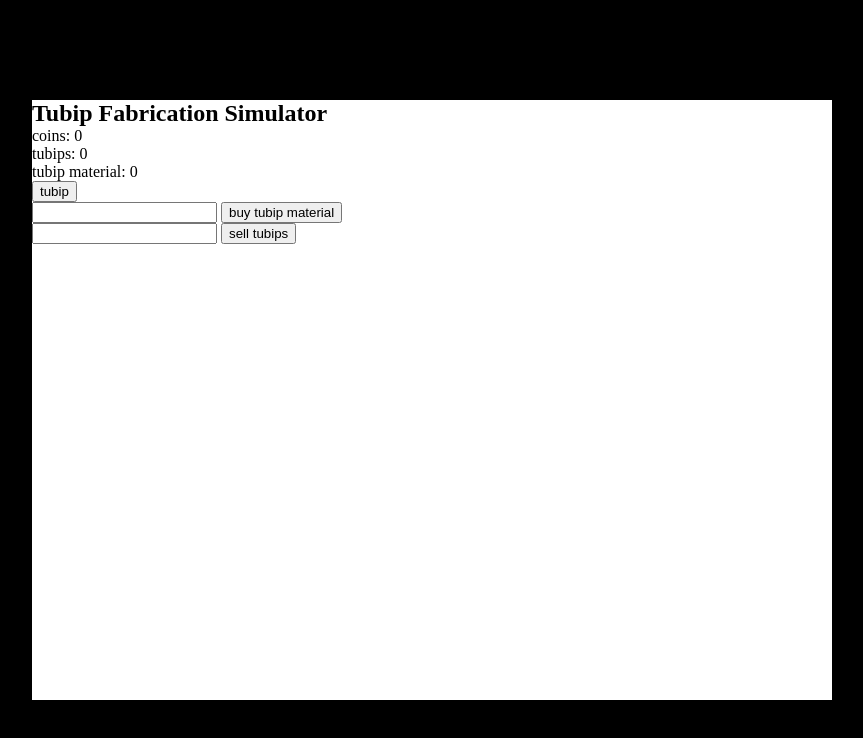
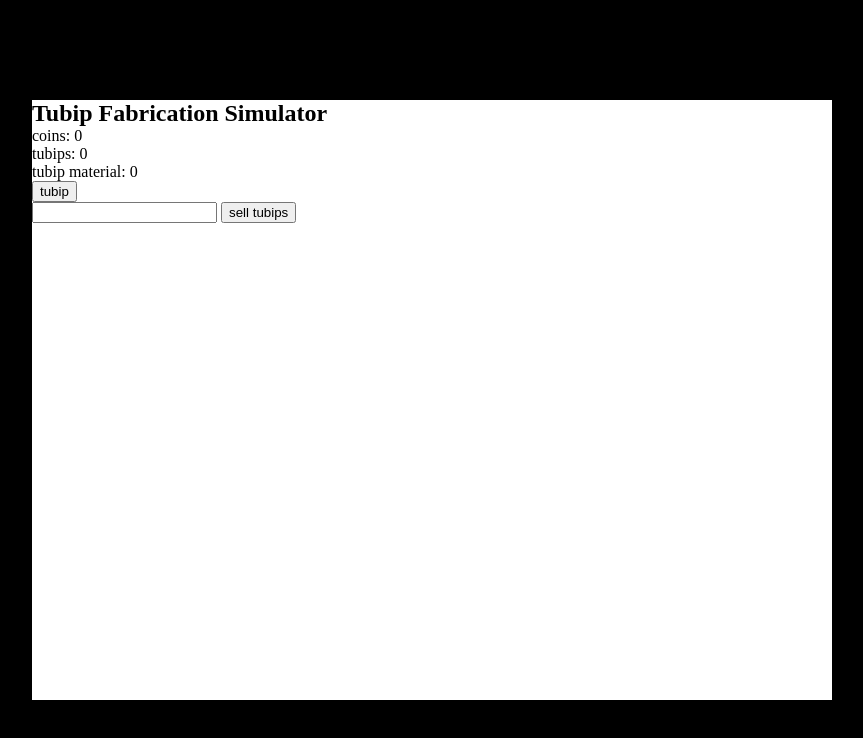
Before and after one commit to hs7t/tubip-fabrication-simulator, a Svelte app: page / in a window 1280 px wide. Shown: the top 738 px of the page, without its empty margins (208-1071 px from the left). Built offline with nearby package versions, Linux system fonts and the light colour scheme.

Commit message:
remove matter purchase

```diff
--- a/src/App.svelte
+++ b/src/App.svelte
@@ -1,7 +1,7 @@
 <script>
   import Machine from "./lib/Machine.svelte";
   import NumberInput from "./lib/NumberInput.svelte";
-  import { game, saveGameToLocalStorage, handleTubipGeneration, handleMatterPurchase, handleTubipSale } from "./gamestate.svelte.js";
+  import { game, saveGameToLocalStorage, handleTubipGeneration, handleTubipSale } from "./gamestate.svelte.js";
 
 
   window.addEventListener("beforeunload", (e) => { saveGameToLocalStorage() })
@@ -20,7 +20,6 @@
   </section>
 
   <section id="market">
-      <NumberInput buttonLabel="buy tubip material" onEnter={(response) => { handleMatterPurchase(response) }} allowNegatives={false}></NumberInput>
       <NumberInput buttonLabel="sell tubips" onEnter={(response) => { handleTubipSale(response) }} allowNegatives={false}></NumberInput>
     </section>
 </main>
```
